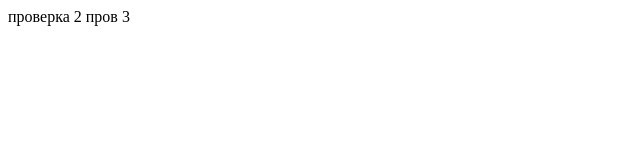
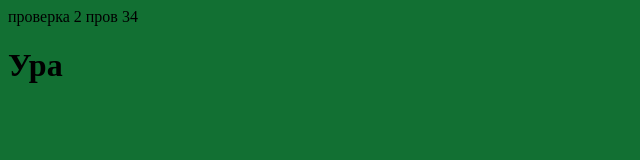
Before and after one commit to MihailGlebov74/js, a plain HTML site: page index.html in a window 1280 px wide. Shown: the whole page, without its empty margins (0-640 px from the left). Drawn offline with Linux system fonts and the light colour scheme.

Commit message:
1801 1raz

```diff
--- a/app.js
+++ b/app.js
@@ -1 +1 @@
-console.log("лог!");
+console.log("лог!!!");
--- a/index.html
+++ b/index.html
@@ -7,8 +7,9 @@
      <script src="./app.js">
      </script>
 </head>
-<body>
+<body style="background-color: rgb(18, 112, 51);">
     проверка 2
-    пров 3
+    пров 34
+    <h1>Ура</h1>
 </body>
 </html>
```
